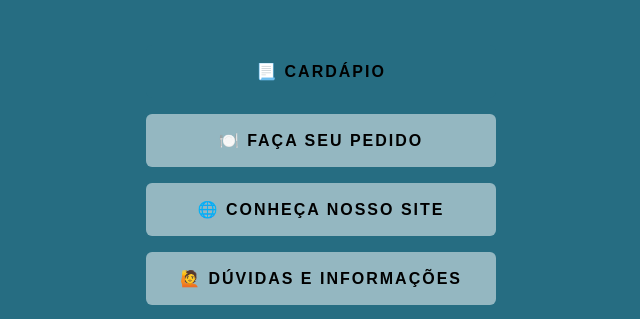
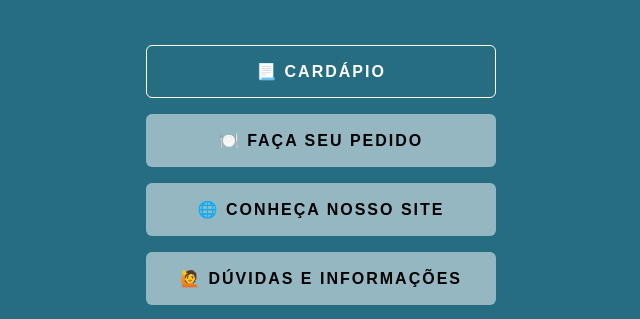
Before and after one commit to rmvinicius/bio-instagram, a plain HTML site: page index.html in a window 1280 px wide. In both pictures the pointer is over the link "📃 CARDÁPIO". Shown: the part 299-618 px from the top of the page, without its empty margins (319-959 px from the left). Drawn offline with Linux system fonts and the light colour scheme; a web font is replaced by a local one.

Commit message:
Update css

```diff
--- a/style.css
+++ b/style.css
@@ -97,6 +97,8 @@ ul li a {
 
 ul li a:hover {
     background-color: #266D82;
+    color: white;
+    border: 1px solid white;
 }
 
 footer {
```
